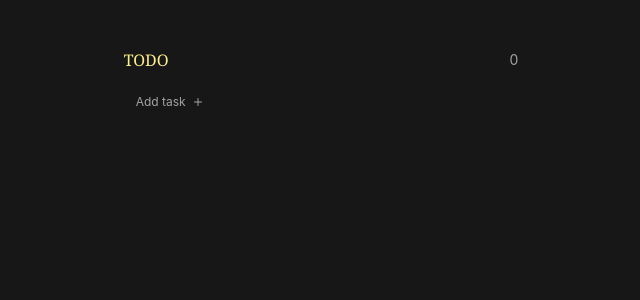
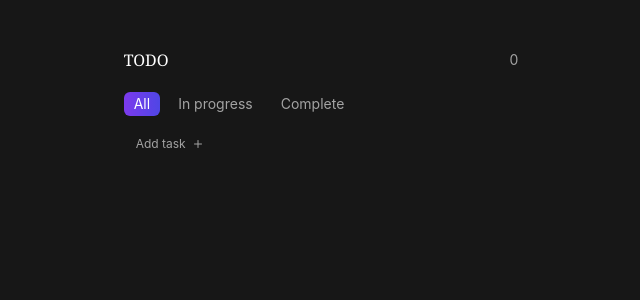
Before and after one commit to francospatz/to-do-list, a React (Create React App) app: page / in a window 1280 px wide. Shown: the top 300 px of the page, without its empty margins (319-959 px from the left). Built offline with nearby package versions, Linux system fonts and the light colour scheme.

Commit message:
working on filters

```diff
--- a/src/components/TodoList/TodoList.js
+++ b/src/components/TodoList/TodoList.js
@@ -1,8 +1,55 @@
 import React, { useState } from "react";
-import { FiPlus, FiTrash } from "react-icons/fi";
+import { FiPlus } from "react-icons/fi";
 import { motion } from "framer-motion";
-import { FaFire } from "react-icons/fa";
+import { FaCheck } from "react-icons/fa";
 import { RxCross1 } from "react-icons/rx";
+
+// ------------------------------- FILTER -------------------------------
+const tabs = ["All", "In progress", "Complete"];
+
+const ChipTabs = () => {
+  const [selected, setSelected] = useState(tabs[0]);
+
+  return (
+    <div className="py-2 flex items-center flex-wrap gap-2">
+      {tabs.map((tab) => (
+        <Chip
+          text={tab}
+          selected={selected === tab}
+          setSelected={setSelected}
+          key={tab}
+        />
+      ))}
+    </div>
+  );
+};
+
+const Chip = ({
+  text,
+  selected,
+  setSelected,
+}) => {
+  return (
+    <button
+      onClick={() => setSelected(text)}
+      className={`${selected
+        ? "text-white"
+        : "text-neutral-400 hover:text-slate-200 hover:bg-violet-400/20"
+        } text-sm transition-colors px-2.5 py-0.5 rounded-md relative`}
+    >
+      <span className="relative z-10">{text}</span>
+      {selected && (
+        <motion.span
+          layoutId="pill-tab"
+          transition={{ type: "spring", duration: 0.5 }}
+          className="absolute inset-0 z-0 bg-gradient-to-r from-violet-600 to-indigo-600 rounded-md"
+        ></motion.span>
+      )}
+    </button>
+  );
+};
+
+// ---------------------------------------------------------------------------
 
 const TodoList = () => {
   return (
@@ -20,14 +67,14 @@ const Board = () => {
       <Column
         title="TODO"
         column="todo"
-        headingColor="text-yellow-200"
+        headingColor="text-violet-600"
         cards={cards}
         setCards={setCards}
       />
-      {/* <BurnBarrel setCards={setCards} /> */}
     </div>
   );
 };
+
 
 const Column = ({ title, headingColor, cards, column, setCards }) => {
   const [active, setActive] = useState(false);
@@ -142,11 +189,13 @@ const Column = ({ title, headingColor, cards, column, setCards }) => {
   return (
     <div className="w-60 md:w-1/3 shrink-0">
       <div className="mb-3 flex items-center justify-between">
-        <h3 className={`font-serif ${headingColor}`}>{title}</h3>
+        <h3 className="font-serif font-thin text-white">{title}</h3>
         <span className="rounded text-sm text-neutral-400">
           {filteredCards.length}
         </span>
+
       </div>
+      <ChipTabs />
       <div
         onDrop={handleDragEnd}
         onDragOver={handleDragOver}
@@ -165,6 +214,26 @@ const Column = ({ title, headingColor, cards, column, setCards }) => {
 };
 
 const Card = ({ title, id, column, handleDragStart, handleDelete }) => {
+  const [isChecked, setIsChecked] = useState(false);
+  const [isHovered, setIsHovered] = useState(false);
+  const handleMouseEnter = () => {
+    if (!isChecked) {  // Only change hover state if not checked
+      setIsHovered(true);
+    }
+  };
+
+  const handleMouseLeave = () => {
+    if (!isChecked) {  // Only change hover state if not checked
+      setIsHovered(false);
+    }
+  };
+
+  const handleCheck = () => {
+    setIsChecked(!isChecked);
+    setIsHovered(false); // Optionally reset hover when clicked
+  };
+
+  const cardClasses = `cursor-grab rounded border border-neutral-700 ${isChecked ? 'bg-neutral-500 line-through' : 'bg-neutral-800'} p-3 active:cursor-grabbing h-auto w-full relative`;
 
   return (
     <>
@@ -174,9 +243,18 @@ const Card = ({ title, id, column, handleDragStart, handleDelete }) => {
         layoutId={id}
         draggable="true"
         onDragStart={(e) => handleDragStart(e, { title, id, column })}
-        className="cursor-grab rounded border border-neutral-700 bg-neutral-800 p-3 active:cursor-grabbing h-auto w-full relative"
+        className={cardClasses}
       >
-        <p className="text-sm text-neutral-100 whitespace-normal break-words p-2">{title}</p>
+        <div
+          className="w-4 h-4 absolute top-1 left-1 flex justify-center items-center bg-white rounded cursor-pointer"
+          onMouseEnter={handleMouseEnter}
+          onMouseLeave={handleMouseLeave}
+          onClick={handleCheck}
+        >
+          {(isHovered || isChecked) && <FaCheck className="text-green transition-opacity ease w-3 h-3" />}
+        </div>
+        <p className="text-sm text-neutral-100 whitespace-normal break-words p-2 pt-3">{title}</p>
+
         <RxCross1 className="absolute top-1 right-1 cursor-pointer transition-colors ease hover:text-red" onClick={() => handleDelete(id)} />
       </motion.div>
     </>
@@ -192,41 +270,6 @@ const DropIndicator = ({ beforeId, column }) => {
     />
   );
 };
-
-/* const BurnBarrel = ({ setCards }) => {
-  const [active, setActive] = useState(false);
-
-  const handleDragOver = (e) => {
-    e.preventDefault();
-    setActive(true);
-  };
-
-  const handleDragLeave = () => {
-    setActive(false);
-  };
-
-  const handleDragEnd = (e) => {
-    const cardId = e.dataTransfer.getData("cardId");
-
-    setCards((pv) => pv.filter((c) => c.id !== cardId));
-
-    setActive(false);
-  };
-
-  return (
-    <div
-      onDrop={handleDragEnd}
-      onDragOver={handleDragOver}
-      onDragLeave={handleDragLeave}
-      className={`mt-10 grid h-56 w-56 shrink-0 place-content-center rounded border text-3xl ${active
-        ? "border-red-800 bg-red-800/20 text-red-500"
-        : "border-neutral-500 bg-neutral-500/20 text-neutral-500"
-        }`}
-    >
-      {active ? <FaFire className="animate-bounce" /> : <FiTrash />}
-    </div>
-  );
-}; */
 
 const AddCard = ({ column, setCards }) => {
   const [text, setText] = useState("");
@@ -251,14 +294,27 @@ const AddCard = ({ column, setCards }) => {
   return (
     <>
       {adding ? (
-        <motion.form layout onSubmit={handleSubmit}>
+        <motion.form layout onSubmit={
+          (e) => {
+            e.preventDefault();
+            handleSubmit(e);
+            setText('');
+          }
+        }>
           <textarea
             onChange={(e) => setText(e.target.value)}
             onKeyDown={(e) => {
               if (e.key === "Escape") {
+                e.preventDefault();
                 setAdding(false);
+              } else if (e.key === "Enter" && e.target.value === "") {
+                e.preventDefault();
+                setText('');
+                handleSubmit(e);
               } else if (e.key === "Enter") {
+                e.preventDefault();
                 handleSubmit(e);
+                setText('');
               }
             }}
             autoFocus
--- a/tailwind.config.js
+++ b/tailwind.config.js
@@ -21,7 +21,7 @@ module.exports = {
                 'off-white': '#FCF9F0',
                 'light-brown': '#242423',
                 'blush': '#DBC9BF',
-                'green': '#93A38D',
+                'green': '#38d875',
                 'blue': '#AEB4BD',
                 'red': '#D22B2B'
             }
```
